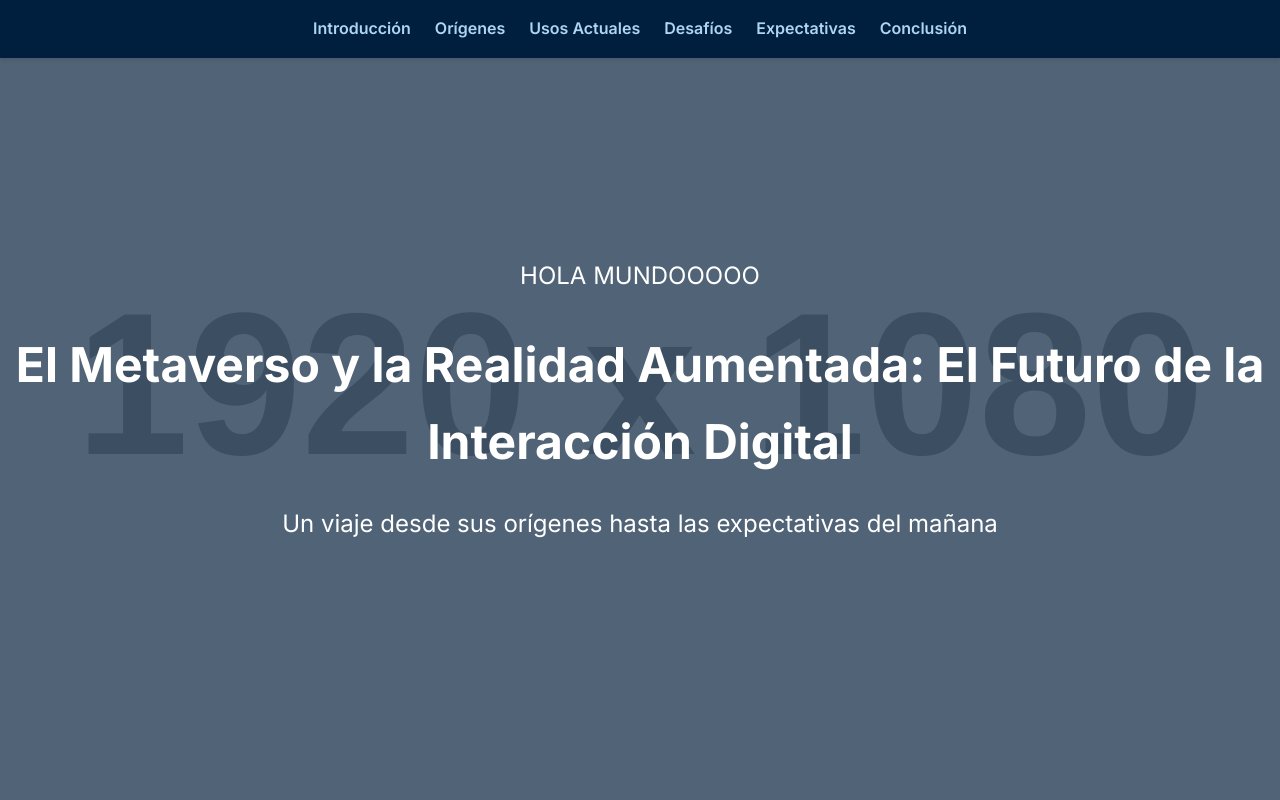
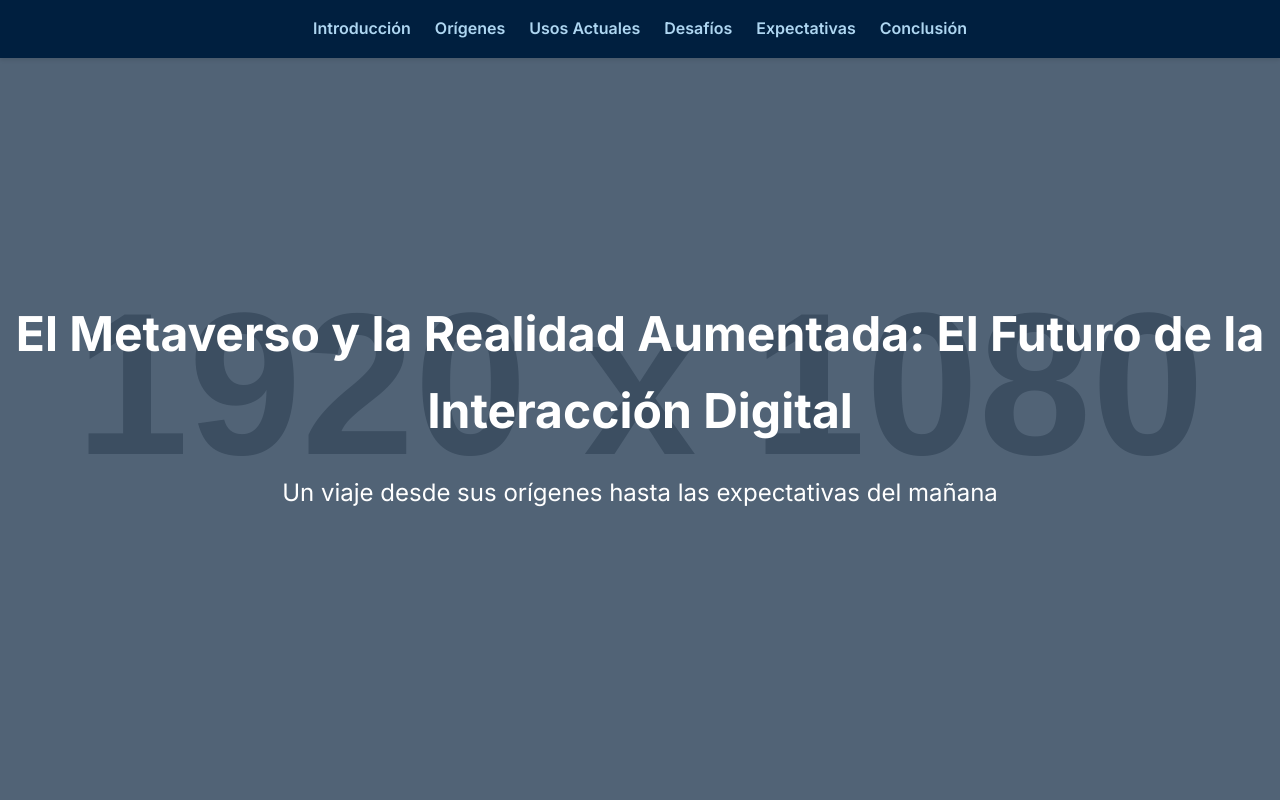
Before and after one commit to Jonasvtorres/Jonasvtorres.github.io, a plain HTML site: page index.html in a window 1280 px wide. Shown: the top 800 px of the page. Drawn offline with Linux system fonts and the light colour scheme; placeholder pictures from the web are drawn by us.

Commit message:
Volvemos

```diff
--- a/index.html
+++ b/index.html
@@ -21,7 +21,6 @@
 
     <header class="hero">
         <div class="hero-content">
-            <p>HOLA MUNDOOOOO</p>
             <h1>El Metaverso y la Realidad Aumentada: El Futuro de la Interacción Digital</h1>
             <p>Un viaje desde sus orígenes hasta las expectativas del mañana</p>
         </div>
```
